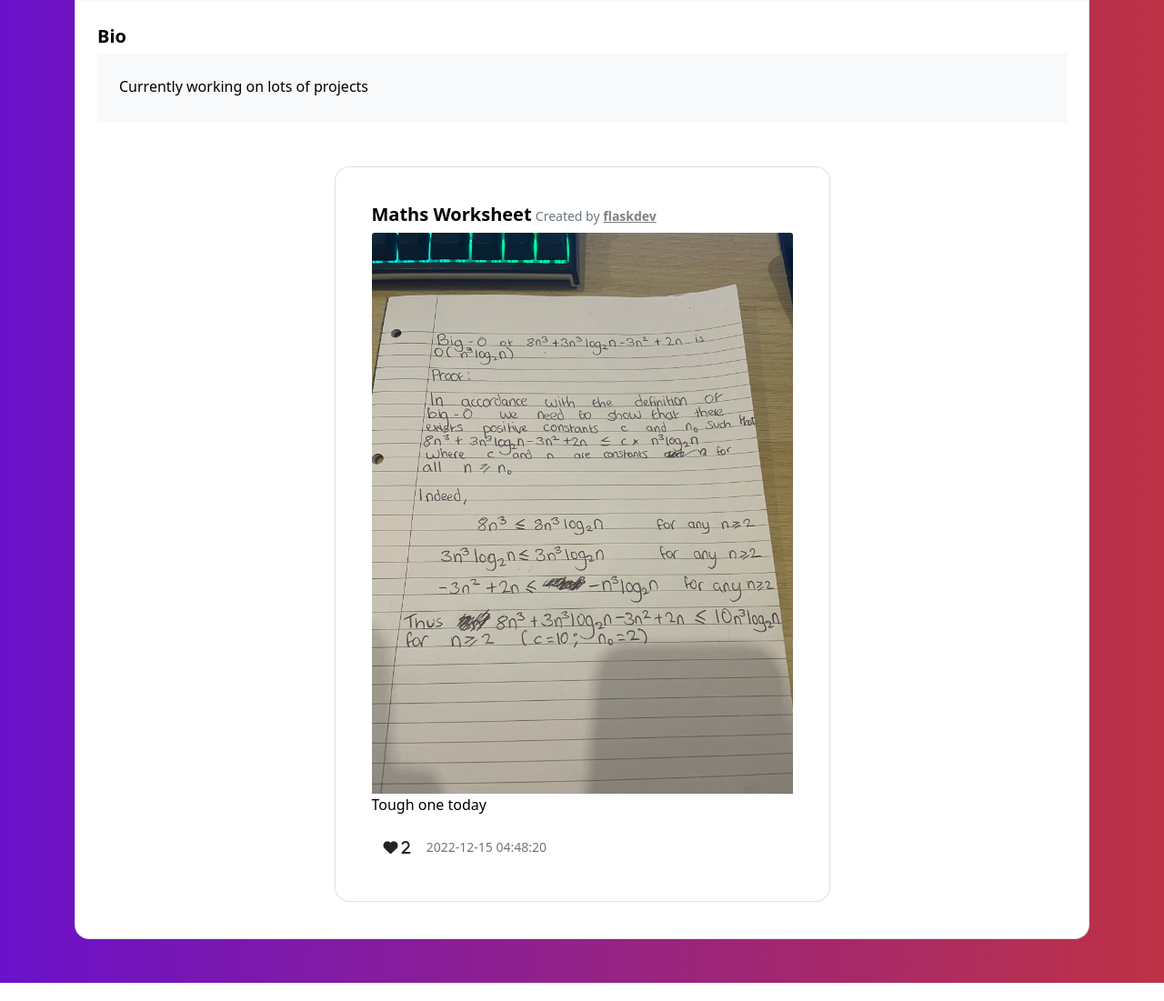
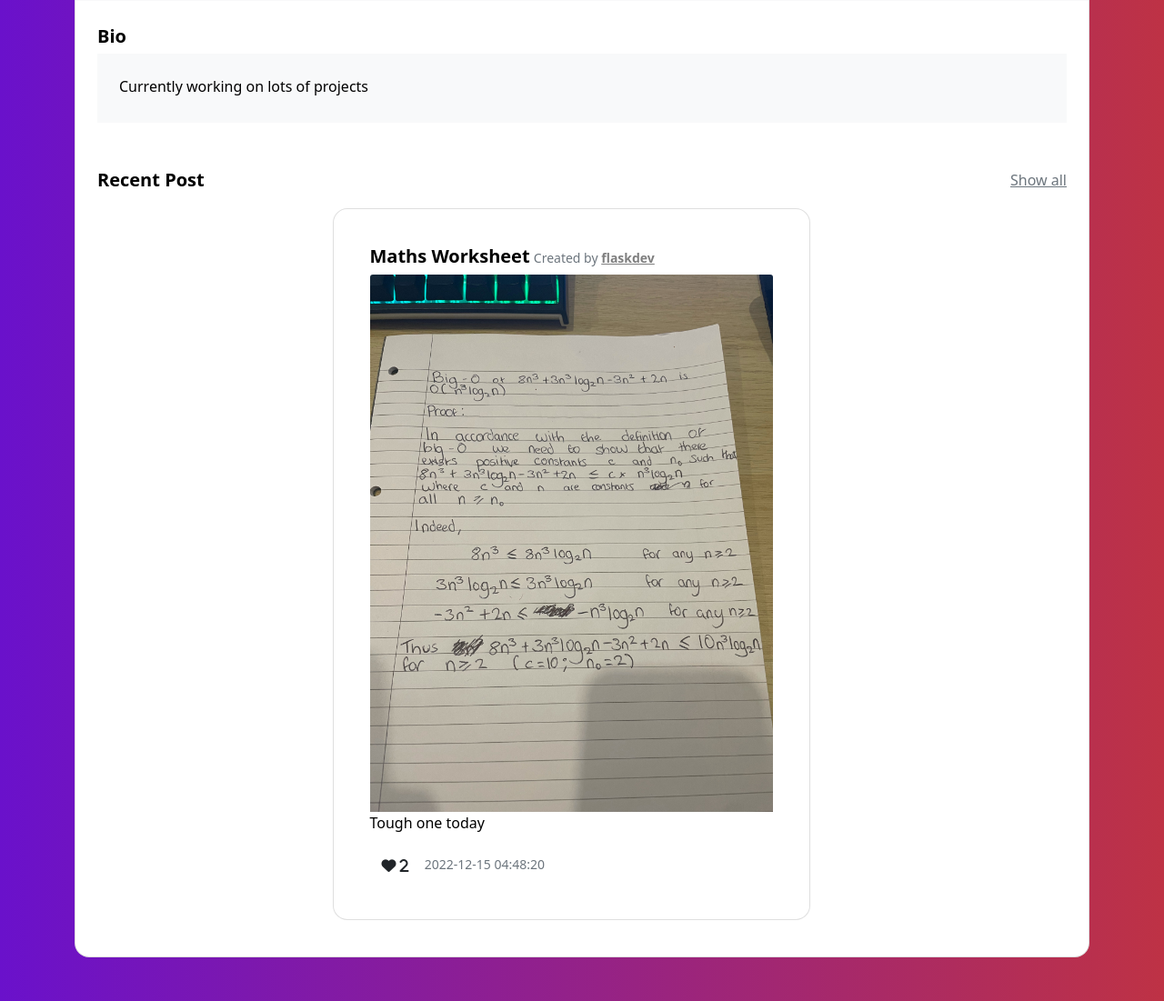
Before and after one commit to JGoundry/standup, a Flask app: a page that uses app/templates/profile.html in a window 1280 px wide. Shown: the part 414-1515 px from the top of the page at 91% size. Run offline with Flask 2, Linux system fonts and the light colour scheme; a user stored in the database is signed in; data comes from the database, SQL or seed files in the repository; both versions use the stored data as it was after the commit; some libraries are stand-ins or nearby versions.

Commit message:
Fixed commit error

```diff
--- a/app/templates/profile.html
+++ b/app/templates/profile.html
@@ -15,12 +15,6 @@
                   <img src="{{ user.profile_img }}"
                         alt="Generic placeholder image" class="rounded-circle d-block img-fluid img-thumbnail mt-4 mb-2">
                 </div>
-                  {% if user == current_user %}
-                <!-- <button type="button" class="btn btn-outline-dark" data-mdb-ripple-color="dark"
-                  style="z-index: 1;">
-                  Edit profile
-                </button> -->
-                {% endif %}
               </div>
               <div class="ms-3" style="margin-top: 130px;">
                 <h5><strong>{{ user.username }}</strong></h5>
@@ -56,11 +50,16 @@
                 </div>
               </div>
               {% if post %}
-              <div class="row d-flex justify-content-center align-items-center h-100">
-                <div class="card mb-3 col-6 p-2" style="border-radius: 1rem;">
-                  <div class="card-body mx-3 my-3">
-                  <h5 class="d-inline-block card-title"><strong> {{ post.title }}</strong></h5>
-                  <p class="d-inline-block card-subtitle float-right"><small class="text-muted">Created by <a href="{{ url_for('profile', user=post.op) }}" class="text-black-50 fw-bold">{{ post.op }}</a></small></p>
+              <div class="d-flex justify-content-between align-items-center mb-4">
+                <p class="lead fw-normal mb-0"><strong>Recent Post</strong></p>
+                <p class="mb-0"><a href="{{ url_for('profile_posts', user=user) }}" class="text-muted">Show all</a></p>
+              </div>
+              <div class="row g-2">
+                <div class="row d-flex justify-content-center align-items-center h-100">
+                  <div class="card mb-3 col-6 p-2" style="border-radius: 1rem;">
+                    <div class="card-body mx-3 my-3">
+                    <h5 class="d-inline-block card-title"><strong> {{ post.title }}</strong></h5>
+                    <p class="d-inline-block card-subtitle float-right"><small class="text-muted">Created by <a href="{{ url_for('profile', user=post.op) }}" class="text-black-50 fw-bold">{{ post.op }}</a></small></p>
                   {% if post.image %}
                     <img class="card-img-top img-fluid" src="{{ post.image }}" alt="Post Image">
                   {% endif %}
```
Also changed, not shown: app.db, 1 other file.
